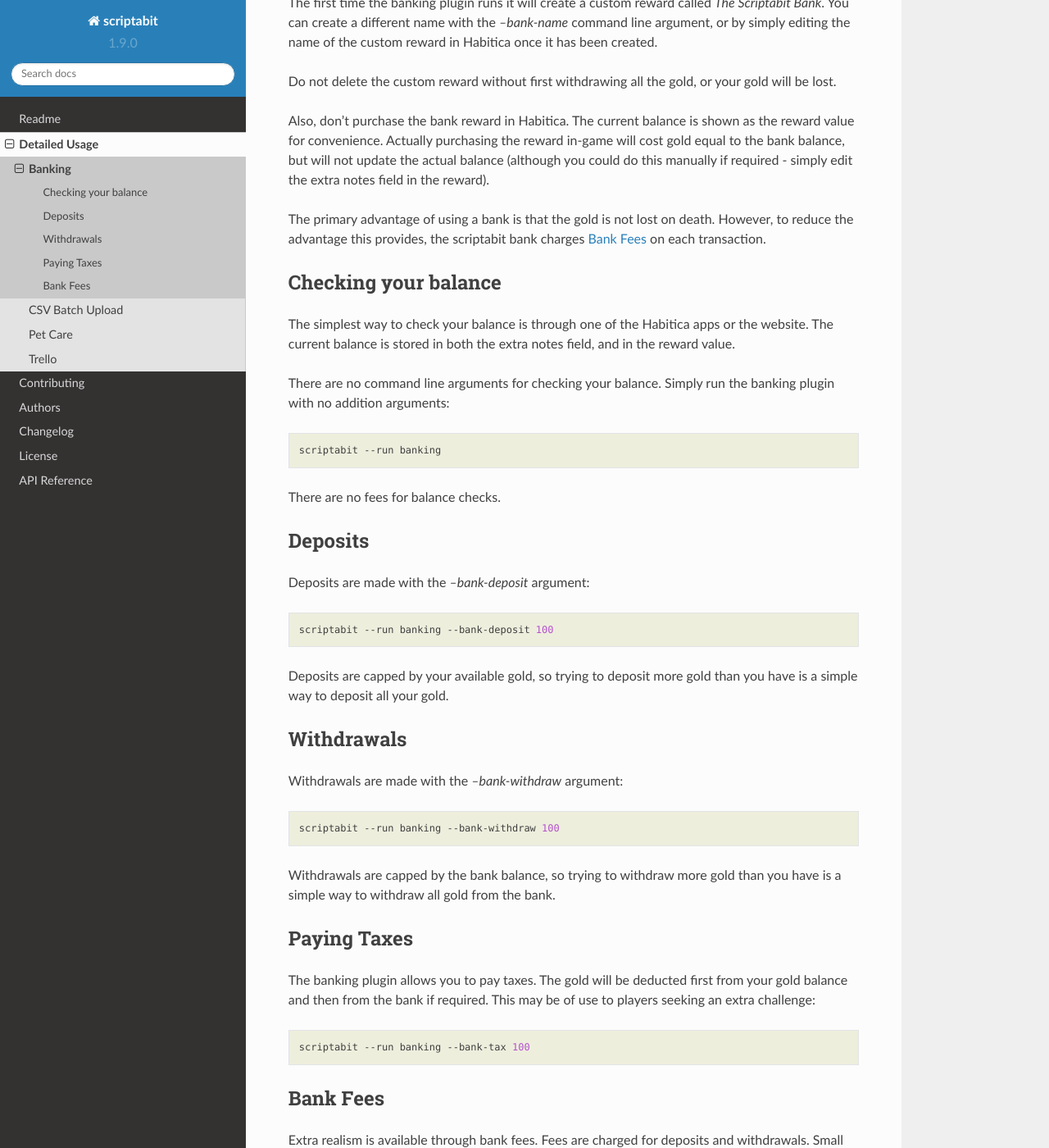
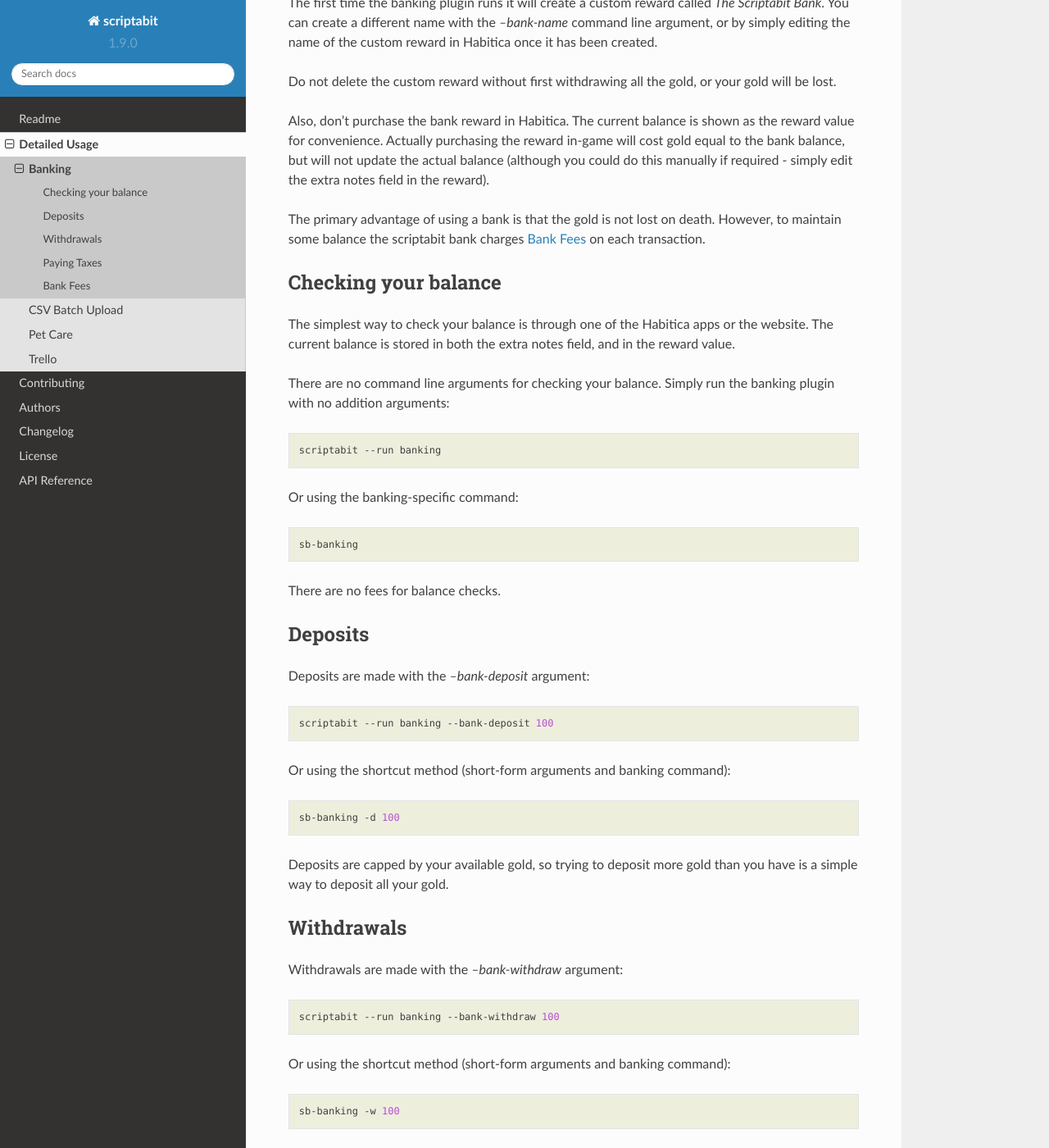
Before and after one commit to DC23/scriptabit, a Sphinx documentation site: the page built from docs/usage/banking.rst, in a window 1280 px wide and 1400 px high, scrolled down 240 px. Shown: the whole window at 82% size. Built offline with Sphinx 7.4.7 and the Read the Docs theme 2.0.0, drawn with Linux system fonts in a browser that asks for light colours; some of the changed text lies outside the part shown.

Commit message:
updated banking usage docs

```diff
--- a/docs/usage/banking.rst
+++ b/docs/usage/banking.rst
@@ -20,7 +20,7 @@
 field in the reward).
 
 The primary advantage of using a bank is that the gold is not lost on death.
-However, to reduce the advantage this provides, the scriptabit bank charges
+However, to maintain some balance the scriptabit bank charges
 :ref:`banking-fees` on each transaction.
 
 Checking your balance
@@ -35,6 +35,10 @@
 
     scriptabit --run banking
 
+Or using the banking-specific command::
+
+    sb-banking
+
 There are no fees for balance checks.
 
 Deposits
@@ -43,6 +47,10 @@
 Deposits are made with the `--bank-deposit` argument::
 
     scriptabit --run banking --bank-deposit 100
+
+Or using the shortcut method (short-form arguments and banking command)::
+
+    sb-banking -d 100
 
 Deposits are capped by your available gold, so trying to deposit more gold than
 you have is a simple way to deposit all your gold.
@@ -53,6 +61,10 @@
 Withdrawals are made with the `--bank-withdraw` argument::
 
     scriptabit --run banking --bank-withdraw 100
+
+Or using the shortcut method (short-form arguments and banking command)::
+
+    sb-banking -w 100
 
 Withdrawals are capped by the bank balance, so trying to withdraw more gold than
 you have is a simple way to withdraw all gold from the bank.
@@ -65,6 +77,10 @@
 players seeking an extra challenge::
 
     scriptabit --run banking --bank-tax 100
+
+Or using the shortcut method (short-form arguments and banking command)::
+
+    sb-banking --bank-tax 100
 
 .. _banking-fees:
 
```
